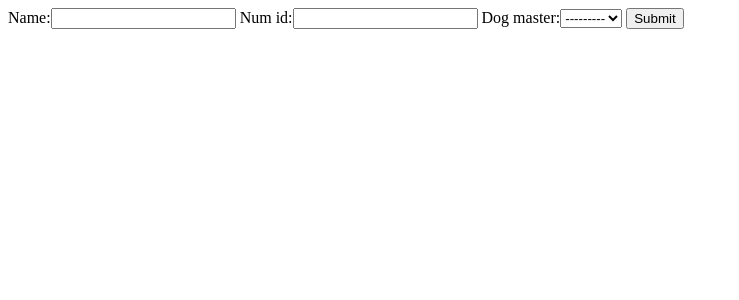
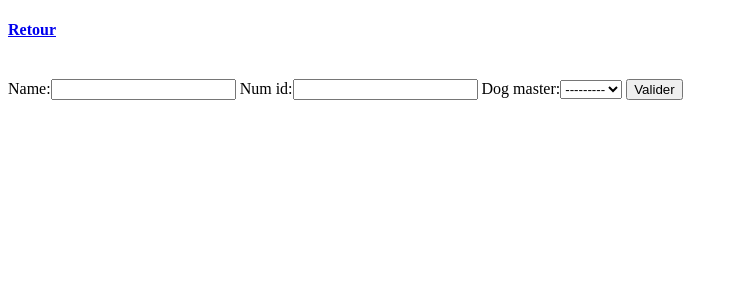
Before and after one commit to Selvagad/Chenil, a Django app: page /managedog/create/ in a window 1280 px wide. Shown: the top 300 px of the page, without its empty margins (0-739 px from the left). Run offline with Django 3.2, Linux system fonts and the light colour scheme.

Commit message:
style: change the name of the submit button

```diff
--- a/chenil/managedog/templates/managedog/form.html
+++ b/chenil/managedog/templates/managedog/form.html
@@ -9,8 +9,9 @@
     <!-- va chercher la vue lié à ce name dans urls.py -->
     <form method="post" action="{% url 'create' %}">
         {% csrf_token %}
+        <h4><a href="{% url 'index' %}" >Retour</a></h4> <br>
         {{form}}
-        <input type="submit" value="Submit">
+        <input type="submit" value="Valider">
     </form>
 
 </body>
```
